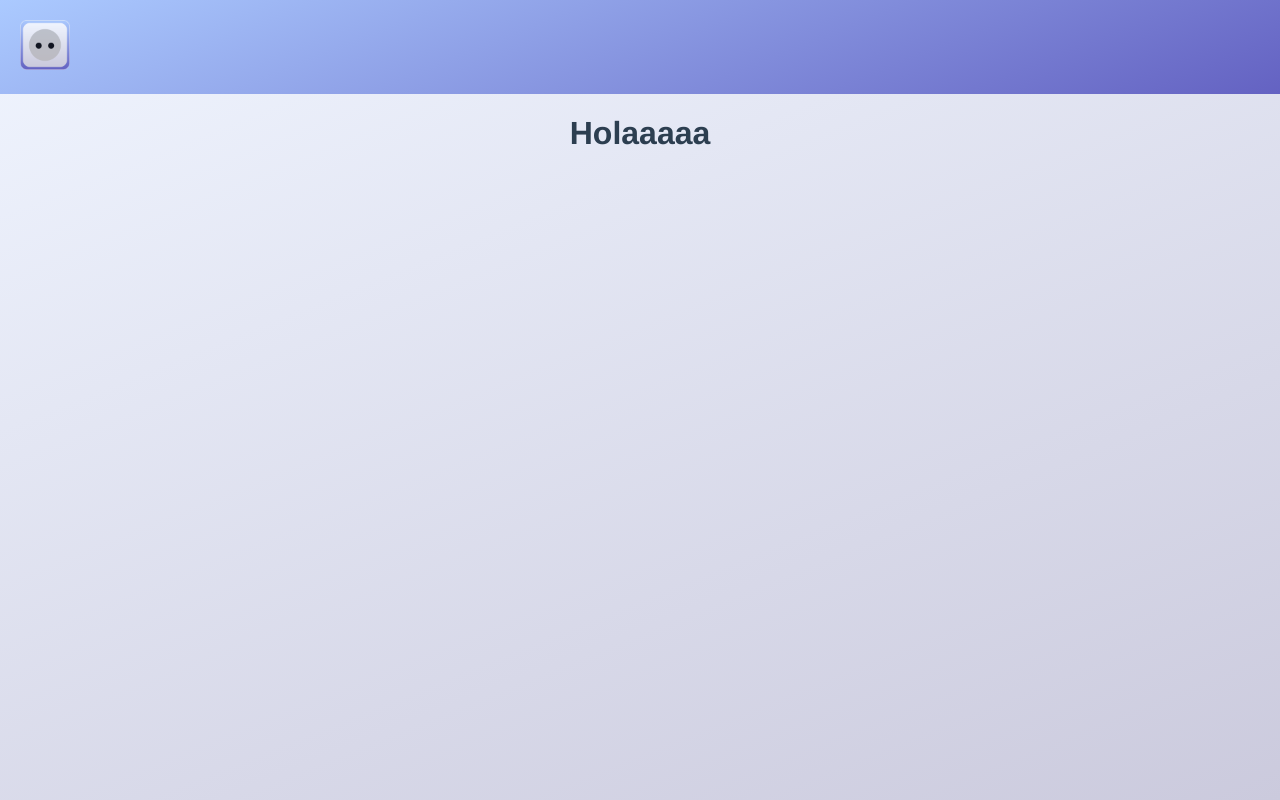
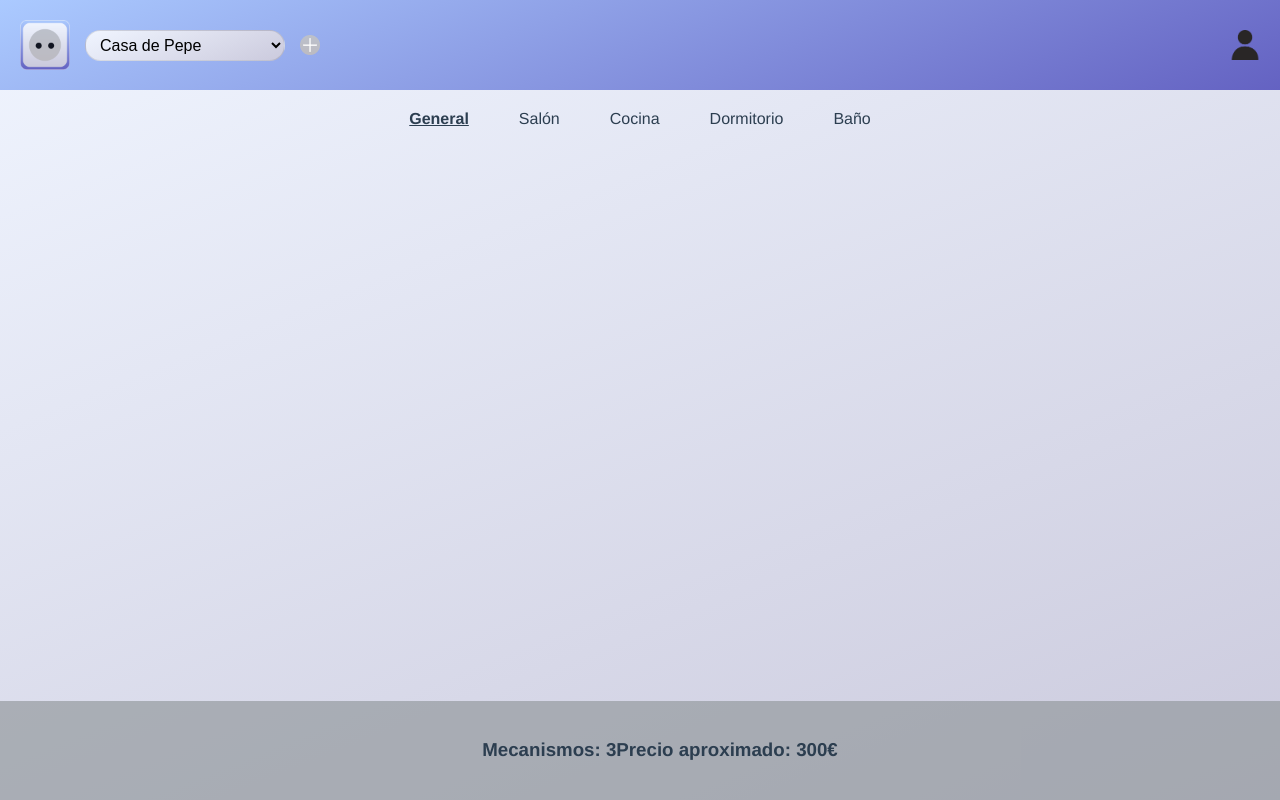
Before and after one commit to HaverXx/mecanismos-frontend, a Vue app: page /PaginaPrincipal in a window 1280 px wide. Built offline with nearby package versions, Linux system fonts and the light colour scheme.

Commit message:
Interfaz añadidos

```diff
--- a/src/App.vue
+++ b/src/App.vue
@@ -1,6 +1,14 @@
 <template>
   <div id="tools">
     <img src="./assets/logo.png" alt="Logo" width="50px"/>
+    <select id="viviendas" name="viviendas">
+      <option value="1">Casa de Pepe</option>
+      <option value="2">Apartamento los Cibeles</option>
+      <option value="3">Urbanización San Juan - Ramón</option>
+      <option value="4">Chalet de Juan</option>
+    </select>
+    <img src="./assets/plus.png" alt="Add" width="20px" id="addRoom"/>
+    <img src="./assets/user.png" alt="Usuario" width="30px" id="user"/>
   </div>
   <router-view />
 </template>
@@ -29,10 +37,26 @@ body {
 #tools {
   background: linear-gradient(158deg,rgba(171, 202, 255, 1) 0%, rgba(100, 98, 194, 1) 100%);
   padding: 20px;
-  text-align: left;
+  display: flex;
+  align-items: center;
+  gap: 15px;
 }
 
-#tools img {
-  left: 20px;
+#viviendas {
+  padding: 5px 10px;
+  border-radius: 20px;
+  font-size: 16px;
+  width: 200px;
+  background: linear-gradient(158deg, rgba(240, 245, 255, 1) 0%, rgba(203, 202, 221, 1) 100%);
+  border: 1px solid rgba(0, 0, 0, 0.1);
+}
+
+#user {
+  margin-left: auto;
+}
+
+#addRoom {
+  gap-left: 10px;
+  cursor: pointer;
 }
 </style>
--- a/src/views/PaginaPrincipal.vue
+++ b/src/views/PaginaPrincipal.vue
@@ -1,5 +1,15 @@
 <template>
-  <h1>Holaaaaa</h1>
+    <div id="rooms">
+        <span class="roomOpt"><u><b>General</b></u></span>
+        <span class="roomOpt">Salón</span>
+        <span class="roomOpt">Cocina</span>
+        <span class="roomOpt">Dormitorio</span>
+        <span class="roomOpt">Baño</span>
+    </div>
+    <footer>
+        <h3 id="cantidadMecanismos">Mecanismos: 3</h3>
+        <h3 id="aproxFinal">Precio aproximado: 300€</h3>
+    </footer>
 </template>
 
 <script>
@@ -14,5 +24,33 @@
   text-align: center;
   color: #2c3e50;
 }
+#rooms {
+    display: flex;
+    flex-direction: row;
+    justify-content: center;
+    align-items: center;
+    gap: 50px;
+    padding: 20px;
+}
+h3 {
+    display: inline-block;
+}
 
+footer {
+    position: fixed;
+    bottom: 0;
+    width: 100%;
+    text-align: center;
+    padding: 20px;
+    background-color: rgba(149, 155, 158, 0.70);
+    -webkit-backdrop-filter: blur(10px);
+}
+
+#cantidadMecanismos {
+    right: 0;
+}
+
+#aproxFinal {
+    margin-left: auto;
+}
 </style>
```
Also changed, not shown: src/assets/plus.png (added), src/assets/user.png (added).
